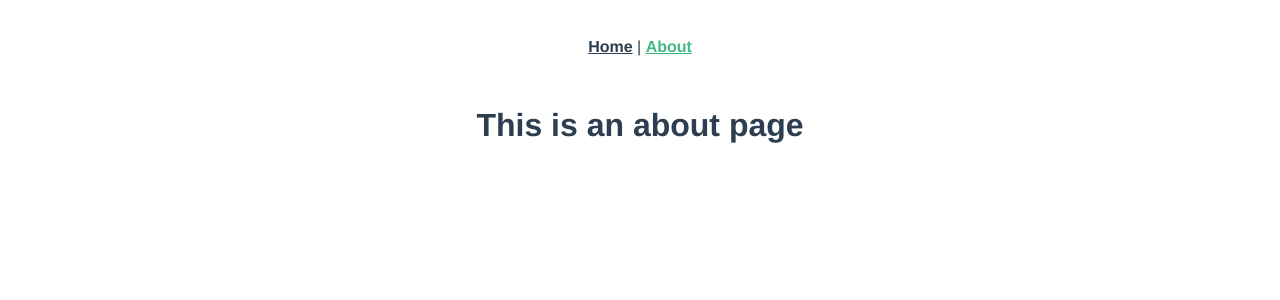
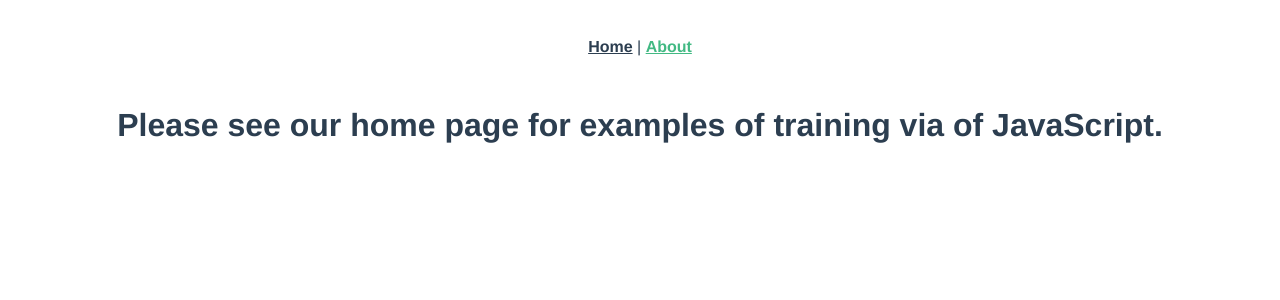
Before and after one commit to martinmphil/training_via_js, a Vue app: page /#/about in a window 1280 px wide. Shown: the top 300 px of the page. Built offline with nearby package versions, Linux system fonts and the light colour scheme.

Commit message:
preparing for first test deployment

```diff
--- a/public/index.html
+++ b/public/index.html
@@ -9,7 +9,7 @@
   </head>
   <body>
     <noscript>
-      <strong>We're sorry but training_via_js doesn't work properly without JavaScript enabled. Please enable it to continue.</strong>
+      <strong>We're sorry but Training-via-JavaScript only works properly with JavaScript enabled. Please enable JavaScript to continue.</strong>
     </noscript>
     <div id="app"></div>
     <!-- built files will be auto injected -->
--- a/src/App.vue
+++ b/src/App.vue
@@ -1,9 +1,9 @@
 <template>
   <div id="app">
-    <div id="nav">
+    <nav id="nav">
       <router-link to="/">Home</router-link> |
       <router-link to="/about">About</router-link>
-    </div>
+    </nav>
     <router-view/>
   </div>
 </template>
--- a/src/views/About.vue
+++ b/src/views/About.vue
@@ -1,5 +1,5 @@
 <template>
   <div class="about">
-    <h1>This is an about page</h1>
+    <h1>Please see our home page for examples of training via of JavaScript.</h1>
   </div>
 </template>
--- /dev/null
+++ b/vue.config.js
@@ -0,0 +1,3 @@
+module.exports = {
+  publicPath: 'joy'
+}
```
